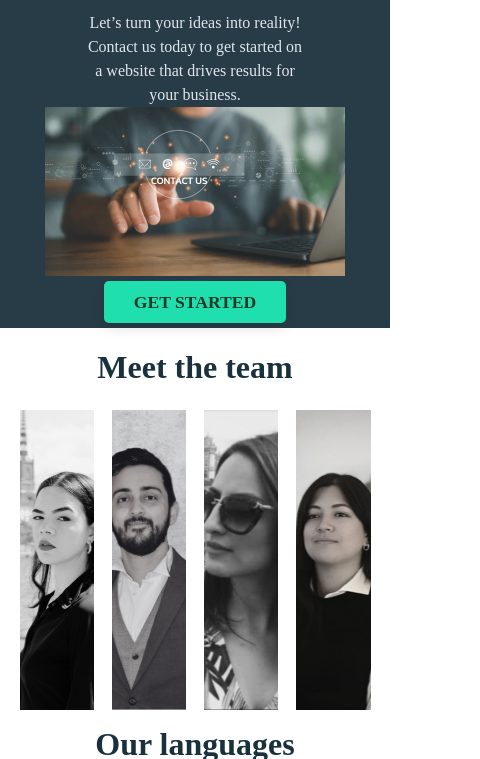
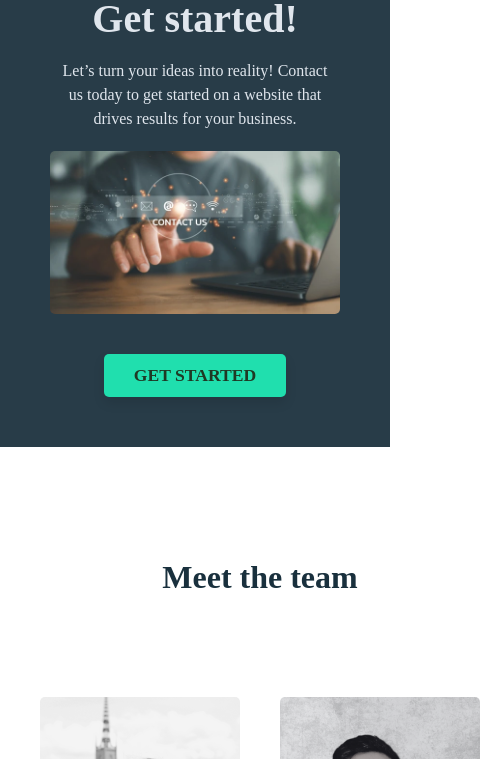
Before and after one commit to patricia-tirolla/Studio-Website-Odin-Project, a website built with webpack: page src/template.html in a window 390 px wide. Shown: the part 3421-4180 px from the top of the page, 480 px wide, since content can reach past the window. Built offline with nearby package versions, Linux system fonts and the light colour scheme; files whose address does not match are found by name.

Commit message:
fixed media query for contact and meet us sections

```diff
--- a/src/style.css
+++ b/src/style.css
@@ -13,6 +13,8 @@
     --title-font-weight: 600;
     --font-body-main: "Roboto Mono", monospace;
 }
+
+
 body {
     display:flex;
     flex-direction:column;
--- a/src/styles/contact.css
+++ b/src/styles/contact.css
@@ -2,48 +2,52 @@
 .contact-us-section {
     background-color: var(--main-bg-color);
     color:var(--text-color);
-    margin: auto;
+    margin: 10px auto;
+    padding:40px 40px;
     width: 100%;
+    max-width: 1500px;
     height: 100%;
     display: grid;
     grid-template-columns: 1fr 1fr;
     grid-template-rows: 80% 20%;
-    justify-content: space-around;
+    /* justify-content: space-around; */
     align-items: center;
 
 }
 
 .contact-us-container-left {
-    grid-column: 1;
+   display:grid;
+    align-content: center;
+    margin: auto;
+    width: 270px;
+
+}
+
+.contact-us-container-left h3 {
+    font-size: var( --title-font-size);
+    justify-self: start;
+    align-self: start;
+
+}
+
+.contact-us-container-left p {
+    font-size: 1rem;
+    padding: 10px 0px;
+
+}
+
+.contact-us-container-right{
+
+    grid-column: 2;
+    grid-row: 1/2;
     align-content: center;
     margin: auto;
 
 }
 
-.contact-us-container-left h3 {
-    font-size: var( --title-font-size);
-    padding: 10%;
-}
-
-.contact-us-container-left p {
-    /* font-size: var( --title-font-size); */
-    padding: 0 10%;
-
-}
-
-.contact-us-container-right{
-    margin: auto;
-    grid-column: 2;
-    grid-row: 1/3;
-    align-content: center;
-    margin: auto;
-    padding: 5%
-
-}
-
 .contact-us-img {
-    justify-self: center;
-    align-self: center;
+    justify-self: right;
+    border-radius: 5px;
     width:70%;
     height: auto;
 
@@ -53,11 +57,9 @@
     color:var(--secondary-bg-color);
     grid-column: 1/3;
     grid-row: 2;
-
     justify-self:center;
     align-self: start;
-    margin: 5px;
-
+    margin: 10px;
   padding: 8px 30px;
   border: none;
   font-size: 1.1em;
@@ -98,8 +100,7 @@
 
     .contact-us-container-left {
         grid-column: 1;
-        padding: 0 2%;
-        max-width: 80%;
+        max-width: 600px;
         align-items: center;
         text-align: center;
     }
@@ -108,7 +109,7 @@
         display: grid;
         grid-column: 1;
         grid-row: 2;
-        padding: 0 2%;
+        padding: 10px;
         justify-content: center;
         align-content: center;
     }
@@ -119,28 +120,24 @@
         height: auto;
     }
 
-    .contact-button-getstarted {
-
-        justify-self: center;
-        align-self:first baseline;
-        margin:1%;
-        grid-column: 1;
-        grid-row: 3;
-    }
 
     .contact-us-container-left h3 {
         font-size: 2.5rem;
-        padding: 2%;
+        align-self: center;
+        justify-self: center;
     }
 
     .contact-us-container-left p {
         font-size: 1rem;
 
-
     }
 
     .contact-button-getstarted  {
-        margin: 5px;
+        justify-self: center;
+        align-self:first baseline;
+        grid-column: 1;
+        grid-row: 3;
+        margin-top: 30px;
         padding: 8px 30px;
         border: none;
         font-size: 1.1em;
--- a/src/styles/languages.css
+++ b/src/styles/languages.css
@@ -1,6 +1,11 @@
 .languages-container {
     display: grid;
-    grid-template-rows: 30% 70%;
+    grid-template-rows: 1fr 3fr;
+    max-width: 1500px;
+    height:fit-content;
+    padding: 40px 40px;
+    gap: 40px;
+    margin: 0 0 30px 0;
 }
 
 .languages-icons-container {
@@ -15,13 +20,13 @@
 .languages-title {
     color: var(--secondary-bg-color);
     font-size: var(--title-font-size);
-    justify-self: center;
-    align-self:flex-end;
+    justify-self:center;
+    align-self: top;
 
 }
 
 .languages-icon {
-    width: 15vh;
-    height: fit-content;
+    width: 100px;
+    height: auto;
 
 }
--- a/src/styles/meetus.css
+++ b/src/styles/meetus.css
@@ -2,14 +2,17 @@
 .meet-us-section {
     display: grid;
     grid-template-columns: 1fr;
-    grid-template-rows: 20% 80%;
+    grid-template-rows: 1fr 4fr;
+    padding: 40px 40px;
+    max-width: 1200px;
+    gap: 40px;
 
 }
 .meet-us-title {
     font-size: var(--title-font-size);
     color: var(--secondary-bg-color);
     justify-self:center;
-    align-self: center;
+    align-self: top;
 }
 
 
@@ -19,7 +22,7 @@
     align-items:center;
     justify-content:center ;
     gap: 5%;
-    margin: 5% 5%;
+
 
 }
 
@@ -34,6 +37,7 @@
     background-size:auto;
     background-position: center;
     overflow: hidden;
+    border-radius: 5px;
 
 
 }
@@ -50,6 +54,7 @@
     visibility: hidden;
     transform: translateY(100%);
     transition: opacity 1s ease, transform 1s ease, visibility 0s ease 1s;
+    border-radius: 5px;
 
 }
 
@@ -100,3 +105,44 @@
 .meet-us-member-container.Natalia {
     background-image: url("/src/img/Natalia-img.png");
 }
+
+@media (max-width: 768px) {
+
+    .meet-us-section {
+        height: fit-content;
+        margin: 0px 0px;
+
+    }
+
+
+    .meet-us-member-main-container {
+
+        display:grid;
+        grid-template-columns: 1fr 1fr;
+        grid-template-rows: 1fr 1fr;
+        gap: 40px;;
+        height: fit-content;
+
+    }
+
+    .meet-us-member-container {
+
+        grid-column: auto;
+        grid-row: auto;
+        width:200px;
+        height: auto;
+        align-self: center;
+        justify-self: center;
+
+
+    }
+
+    .meet-us-title {
+
+        justify-self:center;
+        align-self: center;
+        margin: 0px 0px;
+    }
+
+
+}
```
